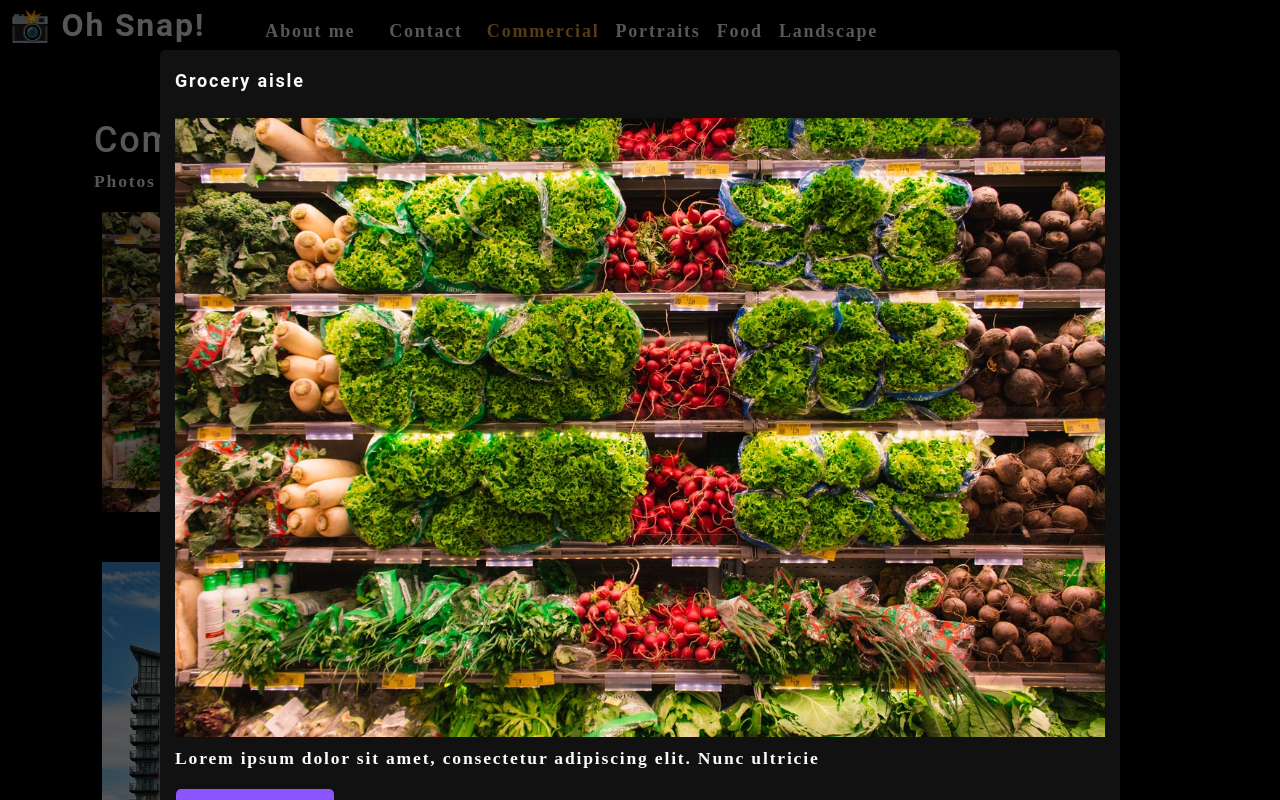
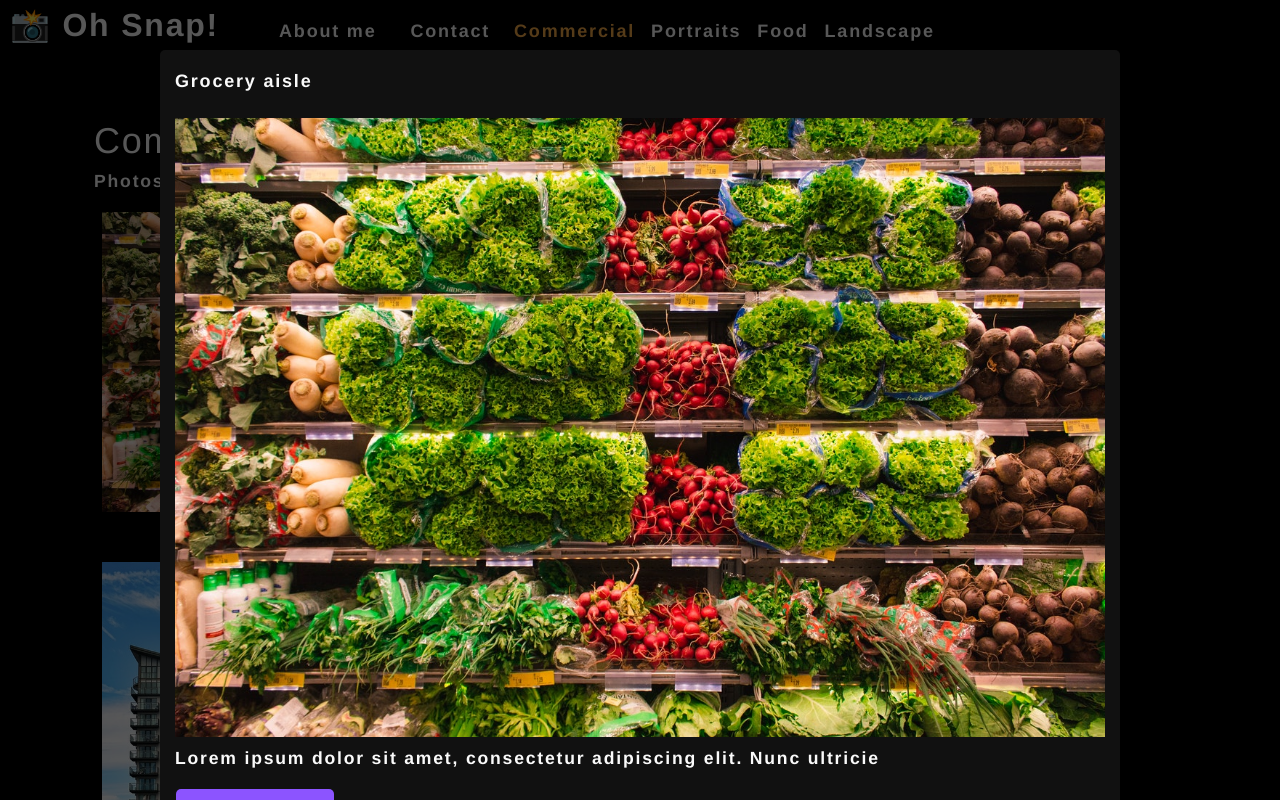
Before and after one commit to jasmin3ashl3y/photo-port, a React (Create React App) app: page / in a window 1280 px wide. Both pictures are taken after a click on the picture 327 px from the left and 361 px from the top of the page. Shown: the top 800 px of the page. Built offline with nearby package versions, Linux system fonts and the light colour scheme.

Commit message:
modal onclicks and photos loading now

```diff
--- a/src/components/About/index.js
+++ b/src/components/About/index.js
@@ -16,4 +16,4 @@ function About() {
     )
   }
 
-  export default About
+export default About
--- a/src/components/Modal/index.js
+++ b/src/components/Modal/index.js
@@ -1,7 +1,8 @@
 import React from 'react';
 
-function Modal({currentPhoto}) {
+const Modal = ({ onClose, currentPhoto }) => {
     const {name, category, description, index} = currentPhoto;
+
 
     return (
       // JSX
@@ -10,7 +11,7 @@ function Modal({currentPhoto}) {
             <h3 className="modalTitle">{name}</h3>
             <img src={require(`../../assets/large/${category}/${index}.jpg`)} alt="current category" />
             <p>{description}</p>
-            <button type="button">
+            <button onClick={onClose} button type="button">
             Close this modal
             </button>
         </div>
--- a/src/components/PhotoList/index.js
+++ b/src/components/PhotoList/index.js
@@ -128,12 +128,14 @@ const PhotoList = ({ category }) => {
 
   const toggleModal = (image, i) => {
     setCurrentPhoto({...image, index: i});
-    setIsModalOpen(true);
+    setIsModalOpen(!isModalOpen);
   }
 
   return (
     <div>
-      {isModalOpen && <Modal currentPhoto={currentPhoto} />}
+      {isModalOpen && (
+      <Modal currentPhoto={currentPhoto} onClose={toggleModal} />
+      )}
       <div className="flex-row">
         {currentPhotos.map((image, i) => (
           <img
--- a/src/index.css
+++ b/src/index.css
@@ -36,7 +36,7 @@ body {
   letter-spacing: .1em;
   background: var(--dark);
   color: var(--light);
-  font-family: 'Poiret One', cursive;
+  font-family: 'Helvetica', cursive;
 
 }
 
@@ -46,7 +46,7 @@ h3,
 h4,
 h5,
 h6 {
-  font-family: 'Roboto', sans-serif;
+  font-family: 'Helvetica', sans-serif;
   font-weight: 500;
   margin: 5px 0;
   line-height: 1.25;
```
Also changed, not shown: src/App.css (deleted, +0 -38 lines).
